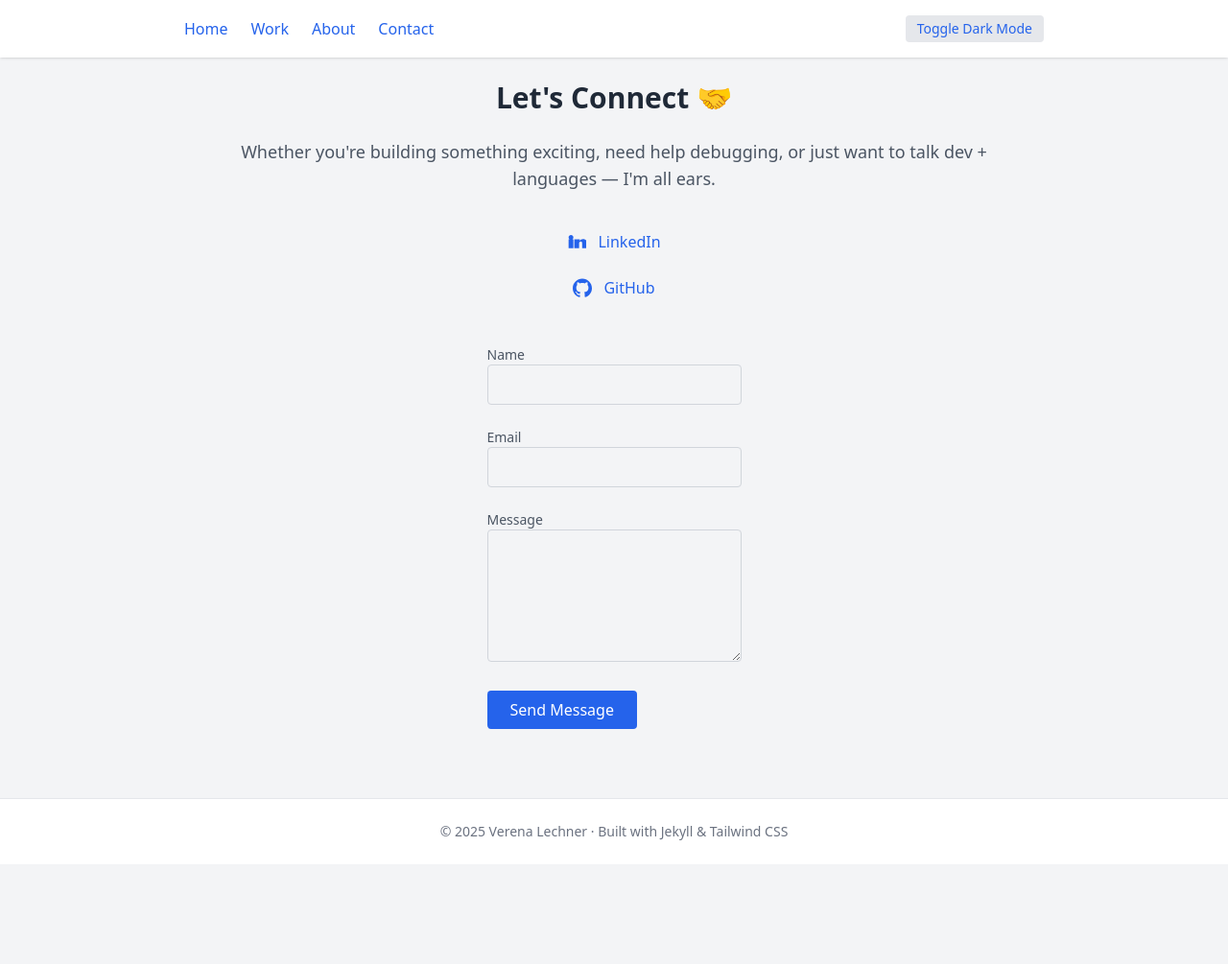
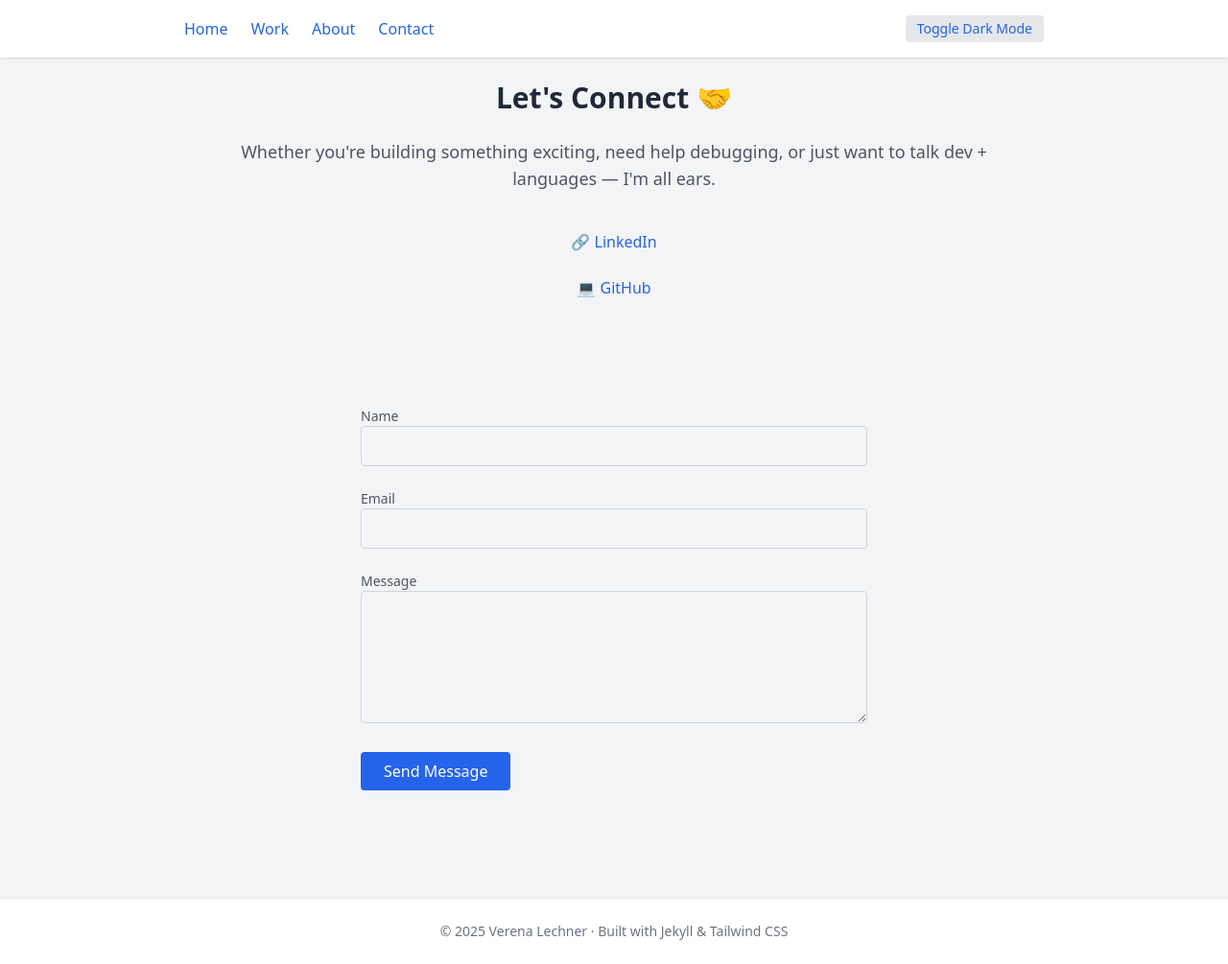
Before and after one commit to vr33ni/portfolio, a Jekyll site: the page built from contact.html, in a window 1280 px wide and 1005 px high. Shown: the whole window at 96% size. Built offline with Jekyll 4.4.1, drawn with Linux system fonts in a browser that asks for light colours; nearby versions of some CDN libraries.

Commit message:
removed duplicate success message from contact form

```diff
--- a/_includes/contact-form.html
+++ b/_includes/contact-form.html
@@ -1,41 +1,68 @@
-<!-- _includes/contact-form.html -->
-<section class="py-16 max-w-2xl mx-auto px-6">
-    <h1 class="text-3xl font-bold mb-6 text-center text-gray-800 dark:text-white">Let's Connect</h1>
+<section class="py-10 max-w-xl mx-auto px-6">
 
-    {% if page.form_success %}
-      <div class="mb-6 bg-green-100 text-green-800 px-4 py-3 rounded-md border border-green-300 text-center">
-        Thanks for your message! I'll get back to you soon.
-      </div>
-    {% endif %}
 
-    <form action="https://formspree.io/f/meoalvkw" method="POST" class="space-y-6">
-      <!-- Honeypot spam trap -->
-      <input type="text" name="_gotcha" style="display:none" tabindex="-1" autocomplete="off" />
 
-      <!-- Redirect URL for Formspree -->
-      <input type="hidden" name="_redirect" value="{{ site.url }}{{ site.baseurl }}/contact.html?success=true" />
+  <form id="contact-form" action="https://formspree.io/f/meoalvkw" method="POST" class="space-y-6">
+    <input type="hidden" name="_redirect" value="{{ site.url }}{{ site.baseurl }}/contact/?success=true" />
+    <input type="hidden" name="_gotcha" style="display:none">
 
     <div>
-        <label for="name" class="block text-sm font-medium text-gray-700 dark:text-gray-300">Name</label>
-        <input type="text" name="name" id="name" required
-               class="mt-1 block w-full px-4 py-2 rounded-md bg-gray-100 dark:bg-gray-800 text-gray-900 dark:text-white border border-gray-300 dark:border-gray-700 focus:ring-blue-500 focus:border-blue-500" />
+      <label for="name" class="block text-sm text-gray-600 dark:text-gray-300">Name</label>
+      <input type="text" name="name" required
+             class="w-full px-4 py-2 rounded bg-gray-100 dark:bg-gray-800 text-gray-900 dark:text-white border border-gray-300 dark:border-gray-600" />
     </div>
 
     <div>
-        <label for="email" class="block text-sm font-medium text-gray-700 dark:text-gray-300">Email</label>
-        <input type="email" name="email" id="email" required
-               class="mt-1 block w-full px-4 py-2 rounded-md bg-gray-100 dark:bg-gray-800 text-gray-900 dark:text-white border border-gray-300 dark:border-gray-700 focus:ring-blue-500 focus:border-blue-500" />
+      <label for="email" class="block text-sm text-gray-600 dark:text-gray-300">Email</label>
+      <input type="email" name="email" required
+             class="w-full px-4 py-2 rounded bg-gray-100 dark:bg-gray-800 text-gray-900 dark:text-white border border-gray-300 dark:border-gray-600" />
     </div>
 
     <div>
-        <label for="message" class="block text-sm font-medium text-gray-700 dark:text-gray-300">Message</label>
-        <textarea name="message" id="message" rows="5" required
-                  class="mt-1 block w-full px-4 py-2 rounded-md bg-gray-100 dark:bg-gray-800 text-gray-900 dark:text-white border border-gray-300 dark:border-gray-700 focus:ring-blue-500 focus:border-blue-500"></textarea>
+      <label for="message" class="block text-sm text-gray-600 dark:text-gray-300">Message</label>
+      <textarea name="message" rows="5" required
+                class="w-full px-4 py-2 rounded bg-gray-100 dark:bg-gray-800 text-gray-900 dark:text-white border border-gray-300 dark:border-gray-600"></textarea>
     </div>
 
-      <button type="submit"
-              class="bg-blue-600 text-white px-6 py-2 rounded-md hover:bg-blue-700 transition">
+    <button type="submit" class="bg-blue-600 text-white px-6 py-2 rounded hover:bg-blue-700 transition">
       Send Message
     </button>
   </form>
+
+  <div id="success-msg" style="display: none;" class="bg-green-100 text-green-800 border border-green-300 px-4 py-3 rounded mb-6 text-center flex justify-between items-center">
+    <span>✅ Thanks! Your message has been sent. I’ll get back to you soon.</span>
+    <button id="close-msg" class="ml-4 text-green-800 hover:text-green-600 text-xl leading-none">&times;</button>
+  </div>
+
+  <script>
+    window.addEventListener("DOMContentLoaded", () => {
+      const params = new URLSearchParams(window.location.search);
+      const showSuccess = params.get("success") === "true";
+
+      const msgBox = document.getElementById("success-msg");
+      const closeBtn = document.getElementById("close-msg");
+      const form = document.getElementById("contact-form");
+
+      if (showSuccess && msgBox) {
+        msgBox.style.display = "flex";
+      }
+
+      if (closeBtn && msgBox && form) {
+        closeBtn.addEventListener("click", () => {
+          msgBox.style.display = "none";
+          form.reset();
+
+          // Clear non-hidden fields manually (just in case)
+          form.querySelectorAll("input:not([type='hidden']), textarea").forEach(f => f.value = "");
+
+          // Remove query param from URL
+          if (window.history.replaceState) {
+            const cleanUrl = window.location.href.split("?")[0];
+            window.history.replaceState(null, "", cleanUrl);
+          }
+        });
+      }
+    });
+  </script>
+
 </section>
--- a/contact.html
+++ b/contact.html
@@ -2,125 +2,24 @@
 layout: default
 title: Contact
 ---
+
+{% assign show_success = page.url contains 'success=true' %}
 
 <h1 class="text-3xl font-bold mb-6 text-center">Let's Connect 🤝</h1>
 <p class="text-lg text-gray-600 dark:text-gray-300 text-center mb-10">
   Whether you're building something exciting, need help debugging, or just want to talk dev + languages — I'm all ears.
 </p>
 
-<div class="flex flex-col items-center gap-6">
-
+<div class="flex flex-col items-center gap-6 mb-12">
   <!-- LinkedIn -->
   <a href="{{ site.linkedin_url }}" class="flex items-center gap-3 text-blue-600 hover:underline" target="_blank">
-    <svg class="w-5 h-5" fill="currentColor" viewBox="0 0 24 24">
-      <path d="M4.98 3.5C3.34 3.5 2 4.85 2 6.5S3.34 9.5 4.98 9.5 8 8.15 8 6.5 6.62 3.5 4.98 3.5zM2 20h6V9H2v11zm7.5-11H16v1.94h.09c.56-1.06 1.91-2.19 3.91-2.19 4.19 0 5 2.75 5 6.32V20h-6v-5.36c0-1.28-.02-2.93-1.78-2.93-1.79 0-2.06 1.4-2.06 2.83V20h-6V9z" />
-    </svg>
-    <span>LinkedIn</span>
+    <span>🔗 LinkedIn</span>
   </a>
 
   <!-- GitHub -->
   <a href="{{ site.github_url }}" class="flex items-center gap-3 text-blue-600 hover:underline" target="_blank">
-    <svg class="w-5 h-5" fill="currentColor" viewBox="0 0 24 24">
-      <path d="M12 .5C5.37.5 0 5.86 0 12.5c0 5.28 3.438 9.747 8.205 11.327.6.112.82-.258.82-.577v-2.234c-3.338.726-4.033-1.61-4.033-1.61-.546-1.387-1.333-1.756-1.333-1.756-1.09-.745.083-.73.083-.73 1.204.085 1.838 1.238 1.838 1.238 1.07 1.834 2.808 1.304 3.495.997.108-.774.418-1.305.76-1.605-2.665-.303-5.467-1.332-5.467-5.932 0-1.31.468-2.381 1.235-3.221-.124-.303-.535-1.523.118-3.176 0 0 1.008-.323 3.3 1.23.957-.266 1.984-.399 3.003-.404 1.02.005 2.047.138 3.006.404 2.29-1.553 3.296-1.23 3.296-1.23.655 1.653.244 2.873.12 3.176.77.84 1.233 1.911 1.233 3.221 0 4.61-2.807 5.625-5.48 5.922.43.37.812 1.103.812 2.222v3.293c0 .32.217.694.825.576C20.565 22.244 24 17.775 24 12.5 24 5.86 18.63.5 12 .5z" />
-    </svg>
-    <span>GitHub</span>
+    <span>💻 GitHub</span>
   </a>
+</div>
 
-  <!-- ✅ Success message block -->
-  {% if page.url contains 'success=true' %}
-  <div id="success-msg" class="bg-green-100 text-green-800 border border-green-300 px-4 py-3 rounded mb-6 text-center max-w-xl mx-auto flex justify-between items-center">
-    <span>✅ Thanks! Your message has been sent. I’ll get back to you soon.</span>
-    <button id="close-msg" class="ml-4 text-green-800 hover:text-green-600 text-xl leading-none">&times;</button>
-  </div>
-
-  <script>
-    window.addEventListener('DOMContentLoaded', () => {
-      const closeBtn = document.getElementById('close-msg');
-      const msgBox = document.getElementById('success-msg');
-      const form = document.querySelector('form');
-
-      if (closeBtn && msgBox && form) {
-        closeBtn.addEventListener('click', () => {
-          msgBox.style.display = 'none';
-
-          // Reset form and clear all visible fields
-          form.reset();
-          form.querySelectorAll('input, textarea').forEach(field => {
-            if (field.type !== 'hidden') {
-              field.value = '';
-            }
-          });
-
-          // Remove success param from URL
-          if (window.history.replaceState) {
-            const url = window.location.href.split('?')[0];
-            window.history.replaceState(null, '', url);
-          }
-        });
-      }
-    });
-  </script>
-{% endif %}
-
-
-  <!-- 💬 Contact Form -->
-<form id="contact-form"  action="https://formspree.io/f/meoalvkw" method="POST" class="space-y-6 max-w-xl mx-auto">
-    <input type="hidden" name="_gotcha" style="display:none">
-    <input type="hidden" name="_redirect" value="{{ site.url }}{{ site.baseurl }}/contact.html?success=true" />
-
-    <div>
-      <label for="name" class="block text-sm text-gray-600 dark:text-gray-300">Name</label>
-      <input type="text" name="name" required class="w-full px-4 py-2 rounded bg-gray-100 dark:bg-gray-800 text-gray-900 dark:text-white border border-gray-300 dark:border-gray-600" />
-    </div>
-
-    <div>
-      <label for="email" class="block text-sm text-gray-600 dark:text-gray-300">Email</label>
-      <input type="email" name="email" required class="w-full px-4 py-2 rounded bg-gray-100 dark:bg-gray-800 text-gray-900 dark:text-white border border-gray-300 dark:border-gray-600" />
-    </div>
-
-    <div>
-      <label for="message" class="block text-sm text-gray-600 dark:text-gray-300">Message</label>
-      <textarea name="message" rows="5" required class="w-full px-4 py-2 rounded bg-gray-100 dark:bg-gray-800 text-gray-900 dark:text-white border border-gray-300 dark:border-gray-600"></textarea>
-    </div>
-
-    <button type="submit" class="bg-blue-600 text-white px-6 py-2 rounded hover:bg-blue-700 transition">
-      Send Message
-    </button>
-  </form>
-
-  {% if page.url contains 'success=true' %}
-  <div id="success-msg" class="bg-green-100 text-green-800 border border-green-300 px-4 py-3 rounded mb-6 text-center max-w-xl mx-auto flex justify-between items-center">
-    <span>✅ Thanks! Your message has been sent. I’ll get back to you soon.</span>
-    <button id="close-msg" class="ml-4 text-green-800 hover:text-green-600 text-xl leading-none">&times;</button>
-  </div>
-
-  <script>
-    window.addEventListener("DOMContentLoaded", () => {
-      const closeBtn = document.getElementById("close-msg");
-      const msgBox = document.getElementById("success-msg");
-      const form = document.getElementById("contact-form");
-
-      if (closeBtn && msgBox && form) {
-        closeBtn.addEventListener("click", () => {
-          msgBox.style.display = "none";
-
-          // 1. Reset the form natively
-          form.reset();
-
-          // 2. Manually clear all fields (just to be sure)
-          const fields = form.querySelectorAll("input:not([type='hidden']), textarea");
-          fields.forEach(field => field.value = "");
-
-          // 3. Optional: remove the success param from the URL
-          if (window.history.replaceState) {
-            const cleanUrl = window.location.href.split("?")[0];
-            window.history.replaceState(null, "", cleanUrl);
-          }
-        });
-      }
-    });
-  </script>
-{% endif %}
-
-
-</div>
+{% include contact-form.html success=show_success %}
```
Lines whose indentation alone changed are shown as unchanged.
